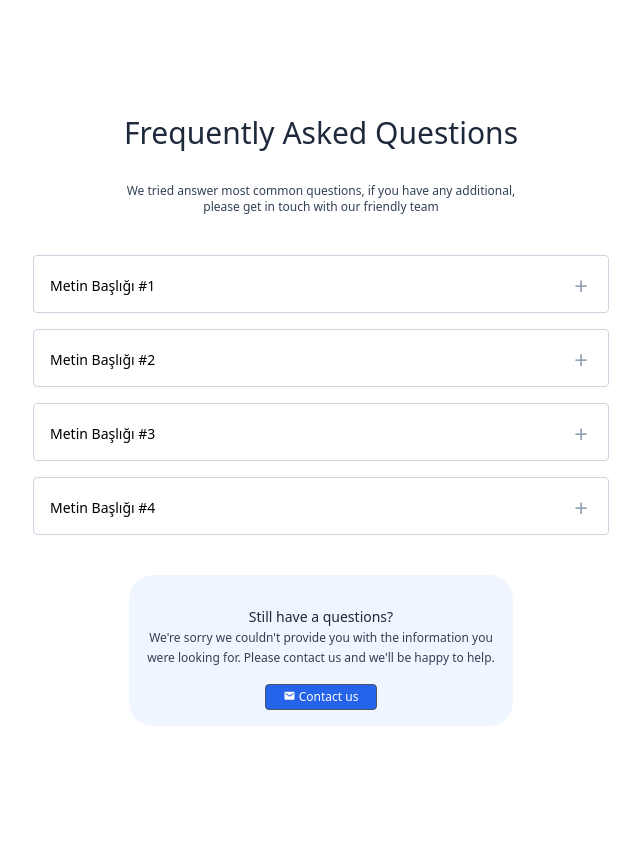
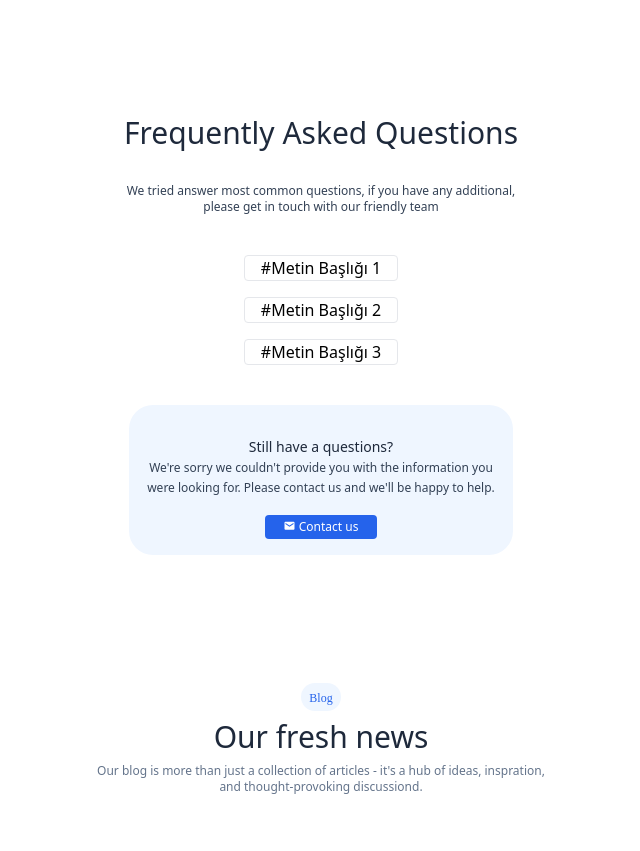
Before and after one commit to tevhidehli/TevhidveSunnet, a website: page index.html in a window 1280 px wide. Shown: the part 1883-2734 px from the top of the page, without its empty margins (319-959 px from the left). Drawn offline with nearby package versions, Linux system fonts and the light colour scheme.

Commit message:
FAQ edit

```diff
--- a/index.html
+++ b/index.html
@@ -193,40 +193,26 @@
             </p>
         </div>
 
-        <ul class="flex flex-col justify-center py-8  text-sm max-w-xl *:rounded *:border *:border-solid *:border-slate-300 *:pb-4 *:px-4 *:my-2 ">
-            <li class="relative">
-                <input type="radio" name="soru" id="soru1" class="peer appearance-none">
-                <label for="soru1" class=" flex items-center after:absolute after:content-['+'] after:right-5 after:text-2xl after:text-slate-400 hover:after:text-slate-700 peer-checked:after:transform peer-checked:after:rotate-45">
-                    <h3>Metin Başlığı #1</h3>
-                </label>
-                <p id="cevap" class=" text-slate-500 h-0 overflow-hidden peer-checked:h-full peer-checked:pt-4 duration-500">Unlimited Pages We tried answer most common questions, if you have any additional, please get in touch with our friendly teamWe tried answer most common questions, if you have any additional, please get in touch with our friendly team
-                </p>
-            </li>
-            <li class="relative">
-              <input type="radio" name="soru" id="soru2" class="peer appearance-none">
-              <label for="soru2" class=" flex items-center after:absolute after:content-['+'] after:right-5 after:text-2xl after:text-slate-400 hover:after:text-slate-700 peer-checked:after:transform peer-checked:after:rotate-45">
-                  <h3>Metin Başlığı #2</h3>
-              </label>
-              <p id="cevap" class=" text-slate-500 h-0 overflow-hidden peer-checked:h-full peer-checked:pt-4 duration-500">Unlimited Pages We tried answer most common questions, if you have any additional, please get in touch with our friendly teamWe tried answer most common questions, if you have any additional, please get in touch with our friendly team
-              </p>
-          </li>
-          <li class="relative">
-            <input type="radio" name="soru" id="soru3" class="peer appearance-none">
-            <label for="soru3" class=" flex items-center after:absolute after:content-['+'] after:right-5 after:text-2xl after:text-slate-400 hover:after:text-slate-700 peer-checked:after:transform peer-checked:after:rotate-45">
-                <h3>Metin Başlığı #3</h3>
-            </label>
-            <p id="cevap" class=" text-slate-500 h-0 overflow-hidden peer-checked:h-full peer-checked:pt-4 duration-500">Unlimited Pages We tried answer most common questions, if you have any additional, please get in touch with our friendly teamWe tried answer most common questions, if you have any additional, please get in touch with our friendly team
-            </p>
-          </li>
-          <li class="relative">
-            <input type="radio" name="soru" id="soru4" class="peer appearance-none">
-            <label for="soru4" class=" flex items-center after:absolute after:content-['+'] after:right-5 after:text-2xl after:text-slate-400 hover:after:text-slate-700 peer-checked:after:transform peer-checked:after:rotate-45">
-                <h3>Metin Başlığı #4</h3>
-            </label>
-            <p id="cevap" class=" text-slate-500 h-0 overflow-hidden peer-checked:h-full peer-checked:pt-4 duration-500">Unlimited Pages We tried answer most common questions, if you have any additional, please get in touch with our friendly teamWe tried answer most common questions, if you have any additional, please get in touch with our friendly team
-            </p>
-          </li>
-        </ul>
+
+        <!-- GROUP HOVER ve + x DÖNÜŞÜMÜ -->
+
+        <div class="flex flex-col justify-center py-8 max-w-xl w-lvw *:rounded *:border *:border-solid *:border-slate-200 *:py-4 *:px-4 *:my-2 *:text-slate-700 *:shadow-md ">
+
+          <div class=" flex flex-col relative group/item hover:bg-gray-50 ">
+            <h3 class="accordion cursor-pointer text-base  ">#Metin Başlığı 1</h3>
+            <p class="panel text-xs pt-4 hidden transition-transform ease-in-out duration-700">Lorem ipsum dolor sit amet, consectetur adipisicing elit, sed do eiusmod tempor incididunt ut labore et dolore magna aliqua. Ut enim ad minim veniam, quis nostrud exercitation ullamco laboris nisi ut aliquip ex ea commodo consequat.</p>
+          </div>
+          <div class=" flex flex-col relative group/item hover:bg-gray-50 ">
+            <h3 class="accordion cursor-pointer text-base  ">#Metin Başlığı 2</h3>
+            <p class="panel text-xs pt-4 hidden ease-in-out duration-700">Lorem ipsum dolor sit amet, consectetur adipisicing elit, sed do eiusmod tempor incididunt ut labore et dolore magna aliqua. Ut enim ad minim veniam, quis nostrud exercitation ullamco laboris nisi ut aliquip ex ea commodo consequat.</p>
+          </div>
+          <div class=" flex flex-col relative group/item hover:bg-gray-50 ">
+            <h3 class="accordion cursor-pointer text-base  ">#Metin Başlığı 3</h3>
+            <p class="panel text-xs pt-4 hidden transition-transform ease-in-out duration-700">Lorem ipsum dolor sit amet, consectetur adipisicing elit, sed do eiusmod tempor incididunt ut labore et dolore magna aliqua. Ut enim ad minim veniam, quis nostrud exercitation ullamco laboris nisi ut aliquip ex ea commodo consequat.</p>
+          </div>
+        </div>
+
+
 
         <div class=" flex  items-center justify-center">
             <blockquote class="max-w-sm items-center flex flex-col justify-center rounded-3xl bg-blue-50 p-4 w-99">
@@ -237,7 +223,7 @@
                 </span>
               </p>
               <p>
-                <button onclick="window.location.href='#'";  class="w-28  rounded border border-solid border-slate-600 bg-blue-600 p-1 text-white text-xs whitespace-nowrap hover:bg-blue-800 active:bg-blue-950">
+                <button onclick="window.location.href='#'";  class="w-28  rounded bg-blue-600 p-1 text-white text-xs whitespace-nowrap hover:bg-blue-800 active:bg-blue-950">
                   <i class='bx bxs-envelope'></i> Contact us
                   </button>
               </p>
@@ -262,8 +248,8 @@
           </div>
         </div>
 
-        <ul class="flex list-none flex-col items-start gap-x-8 gap-y-16 sm:flex-row pb-12">
-          <li class="flex flex-col items-start sm:w-1/2">
+        <ul class="flex list-none flex-col items-start gap-x-8 gap-y-16 sm:flex-row pb-12 relative">
+          <li class="flex flex-col items-start sm:w-1/2 md:1/3">
             <img src="./img/banner-gorsel-11.jpg" alt="Blog pic" class="rounded-xl w-full " />
             <div class="flex flex-col px-3 py-4">
               <div class="flex flex-row items-center pb-2">
@@ -295,7 +281,7 @@
           </li>
 
 
-          <li class="flex flex-col items-start sm:w-1/2">
+          <li class="flex flex-col items-start sm:w-1/2 md:1/3">
             <img src="./img/banner-gorsel-11.jpg" alt="Blog pic" class="rounded-xl w-full " />
             <div class="flex flex-col px-3 py-4">
               <div class="flex flex-row items-center pb-2">
@@ -327,7 +313,7 @@
           </li>
 
 
-          <li class="flex flex-col items-start sm:w-1/2">
+          <li class="flex flex-col items-start sm:w-1/2 md:1/3 md:inline-flex">
             <img src="./img/banner-gorsel-11.jpg" alt="Blog pic" class="rounded-xl w-full " />
             <div class="flex flex-col px-3 py-4">
               <div class="flex flex-row items-center pb-2">
--- a/tailwind.config.js
+++ b/tailwind.config.js
@@ -2,10 +2,10 @@
 module.exports = {
   content: ["./*.html", "./js/*.js"],
   theme: {
+
     extend: {
       screens: {
-        'widescreen': { 'raw': '(min-aspect-ratio: 3/2)' },
-        'tallscreen': { 'raw': '(max-aspect-ratio: 13/20)' },
+
       },
       keyframes: {
         'open-menu': {
```
